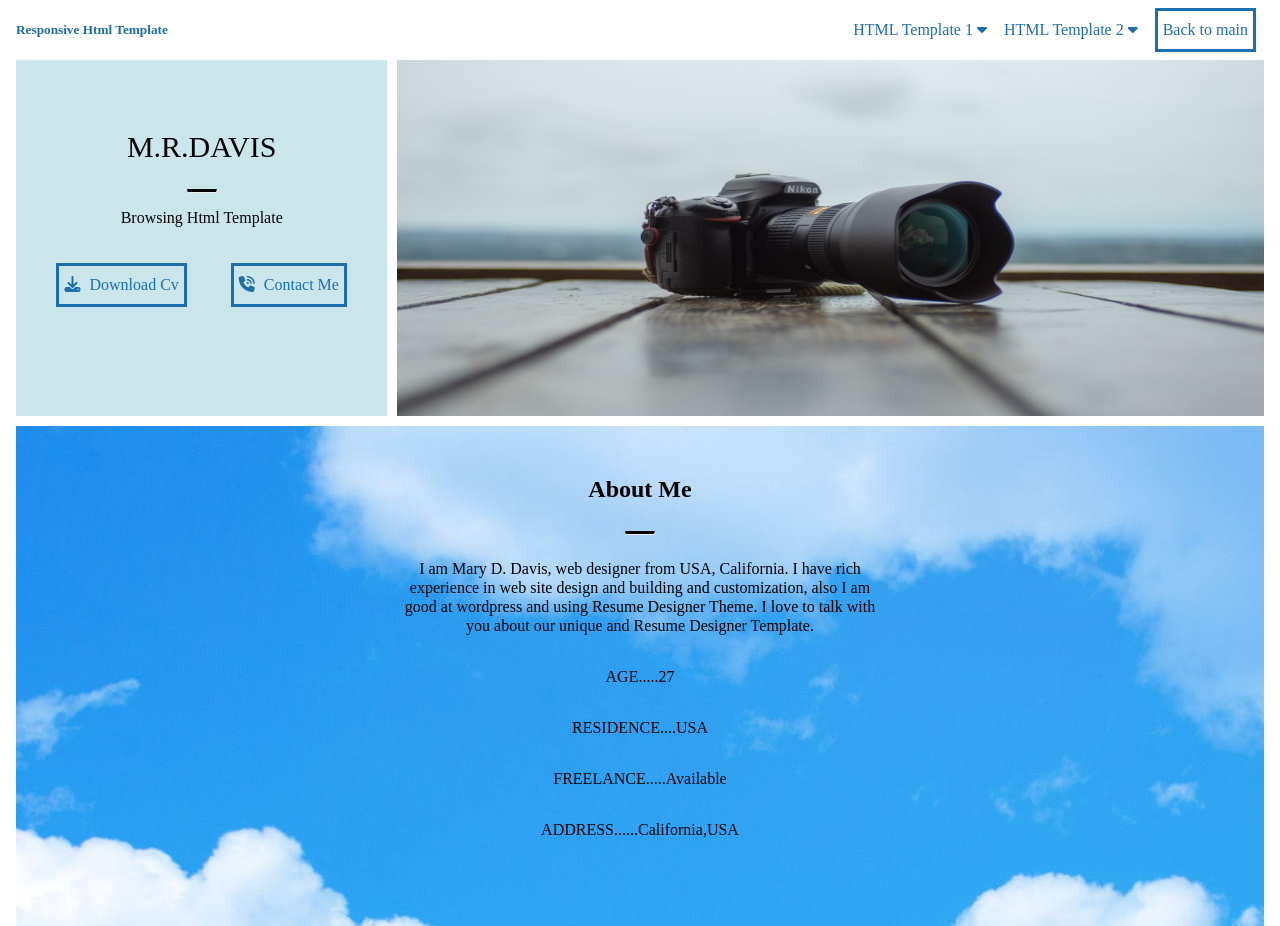
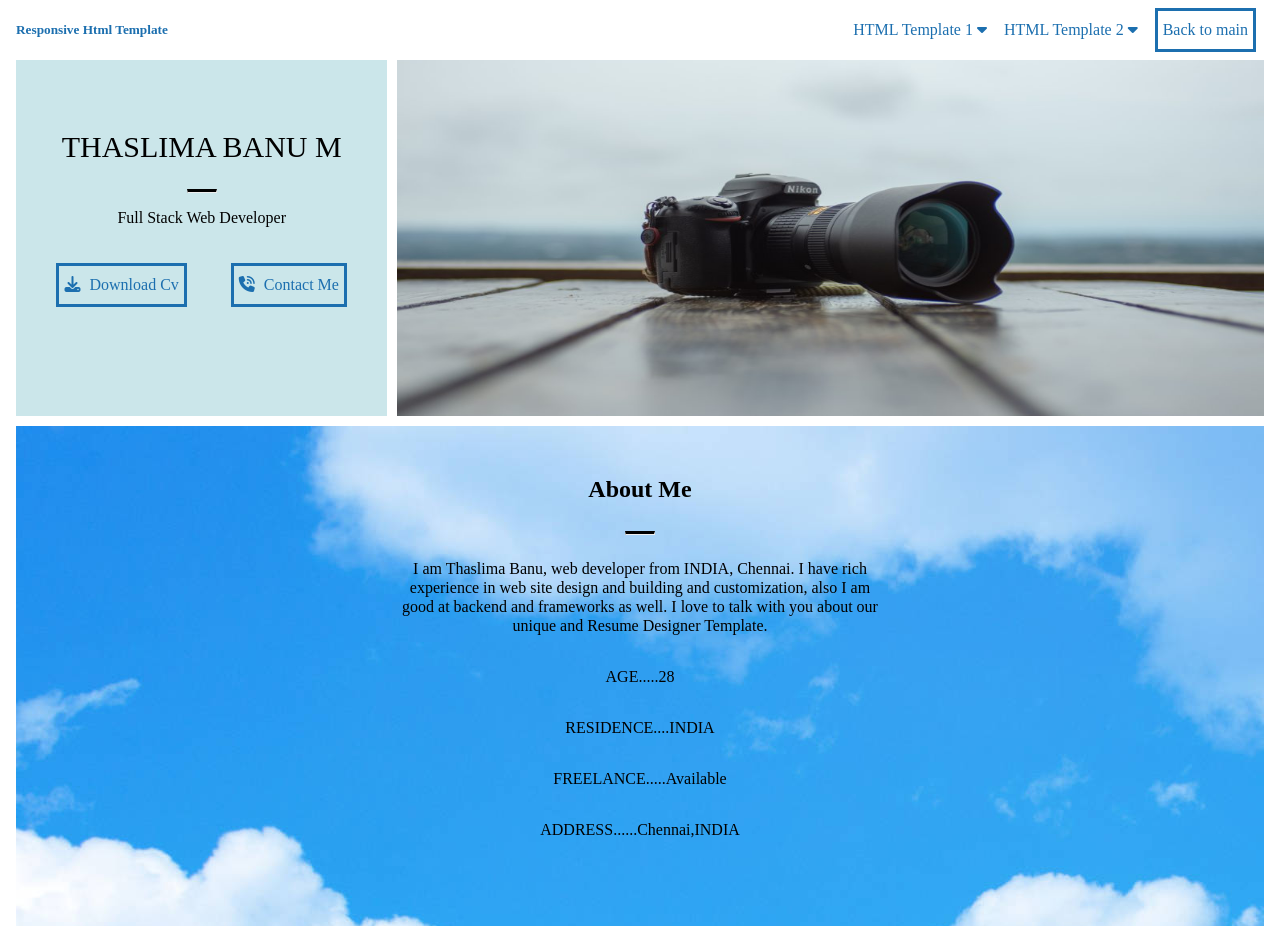
Before and after one commit to Thaslima95/TemplateTask1, a plain HTML site: page index.html in a window 1280 px wide. Shown: the top 926 px of the page. Drawn offline with Linux system fonts and the light colour scheme.

Commit message:
personal

```diff
--- a/index.html
+++ b/index.html
@@ -36,10 +36,10 @@
         <div class="left1">
             <div class="subleft">
                 <h1>
-                    M.R.DAVIS
+                    THASLIMA BANU M
                 </h1>
                 <hr>
-                <p>Browsing Html Template </p>
+                <p>Full Stack Web Developer</p>
                 <a href="#" id='btn' class="btnsend"><i class="fa fa-download"></i> Download Cv </a>
                 <a href="#" id='btn' class="btnsend"> <i class="fa fa-volume-control-phone"></i> Contact Me </a>
             </div>
@@ -53,13 +53,13 @@
 
             <h2>About Me</h2>
             <hr>
-            <p>I am Mary D. Davis, web designer from USA, California. I have rich experience in web site design and building and
-            customization, also I am good at wordpress and using Resume Designer Theme. I love to talk with you about our unique and
+            <p>I am Thaslima Banu, web developer from INDIA, Chennai. I have rich experience in web site design and building and
+            customization, also I am good at backend and frameworks as well. I love to talk with you about our unique and
             Resume Designer Template.</p>
-<p>AGE.....27</p>
-<p>RESIDENCE....USA</p>
+<p>AGE.....28</p>
+<p>RESIDENCE....INDIA</p>
 <p>FREELANCE.....Available</p>
-<p>ADDRESS......California,USA</p>
+<p>ADDRESS......Chennai,INDIA</p>
         </div>
     </section>
     <section class="section3">
```
